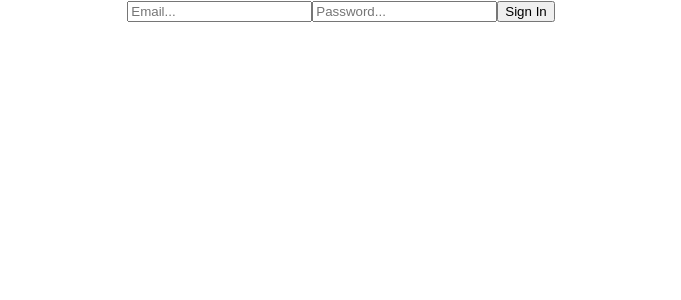
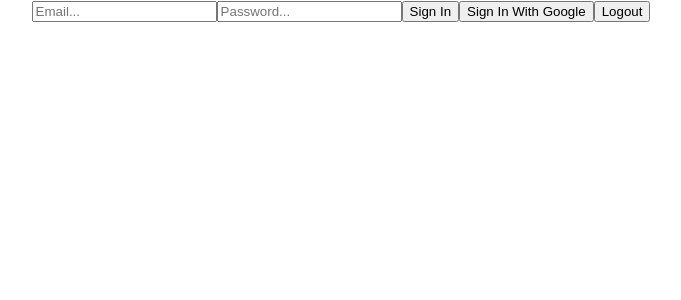
Before and after one commit to akash-panthri/react-firebase-project, a React (Create React App) app: page / in a window 1280 px wide. Shown: the top 300 px of the page, without its empty margins (299-980 px from the left). Built offline with nearby package versions, Linux system fonts and the light colour scheme; the HTML template or start-up script is replaced by a standard one.

Commit message:
added signup with google and logout function

```diff
--- a/src/components/Auth.js
+++ b/src/components/Auth.js
@@ -1,12 +1,32 @@
 import { useState } from "react";
-import { auth } from "../config/firebase";
-import { createUserWithEmailAndPassword } from "firebase/auth";
+import { auth, googleProvider } from "../config/firebase";
+import { createUserWithEmailAndPassword, signInWithPopup, signOut } from "firebase/auth";
 
 export default function Auth() {
   const [email, setEmail] = useState("");
   const [password, setPassword] = useState("");
   const signin =async () => {
-    await createUserWithEmailAndPassword(auth, email, password)
+    try {
+
+        await createUserWithEmailAndPassword(auth, email, password)
+    } catch (error) {
+        console.error(error)
+    }
+  };
+  const signinWithGoogle =async () => {
+    try {
+
+        await signInWithPopup(auth, googleProvider)
+    } catch (error) {
+        console.error(error)
+    }
+  };
+  const logout = async () => {
+    try {
+      await signOut(auth);
+    } catch (err) {
+      console.error(err);
+    }
   };
   return (
     <div>
@@ -20,6 +40,8 @@
         type="password"
       />
       <button onClick={signin} > Sign In</button>
+      <button onClick={signinWithGoogle}> Sign In With Google</button>
+      <button onClick={logout}> Logout </button>
     </div>
   );
 }
--- a/src/config/firebase.js
+++ b/src/config/firebase.js
@@ -2,7 +2,7 @@
 // Import the functions you need from the SDKs you need
 import { initializeApp } from "firebase/app";
 // import { getAnalytics } from "firebase/analytics";
-import { getAuth } from "firebase/auth";
+import { getAuth,GoogleAuthProvider } from "firebase/auth";
 // TODO: Add SDKs for Firebase products that you want to use
 // https://firebase.google.com/docs/web/setup#available-libraries
 
@@ -19,6 +19,7 @@
 };
 
 // Initialize Firebase
+export const googleProvider = new GoogleAuthProvider();
 const app = initializeApp(firebaseConfig);
 export const auth = getAuth(app);
 // const analytics = getAnalytics(app);
```
